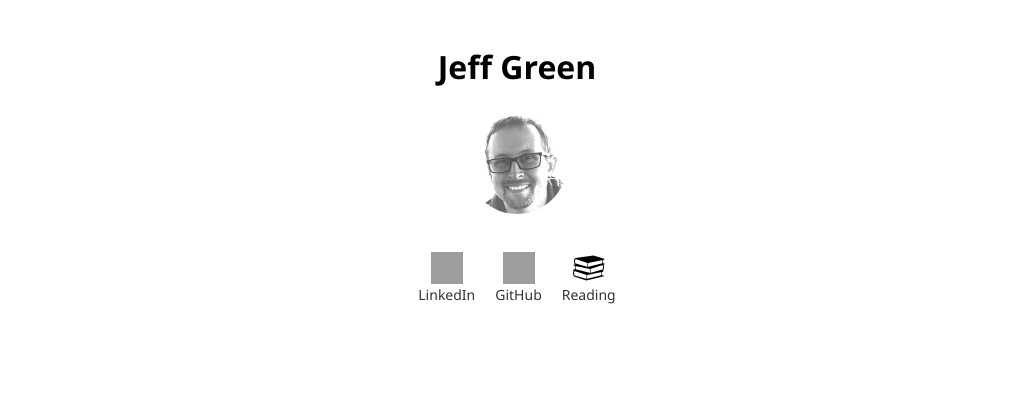
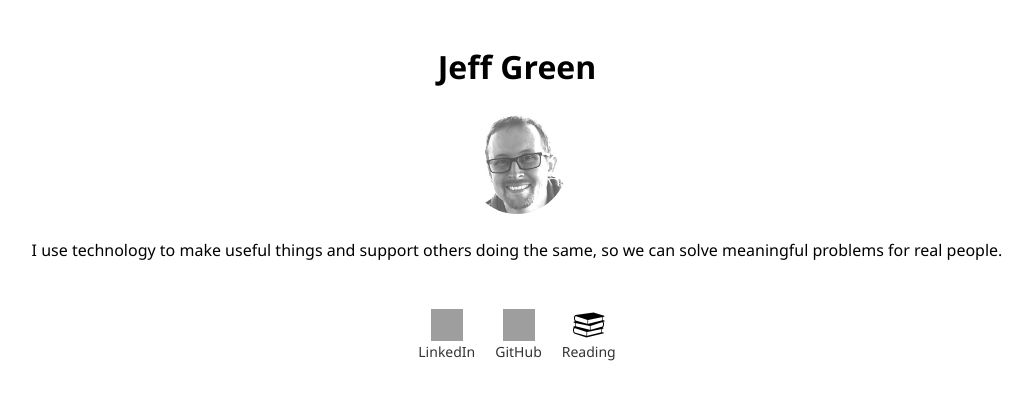
Before and after one commit to jeffgreenca/jeffg, a plain HTML site: page index.html in a window 1280 px wide. Shown: the whole page, without its empty margins (123-1156 px from the left). Drawn offline with Linux system fonts and the light colour scheme; grey boxes are pictures that could not be loaded.

Commit message:
add byline

```diff
--- a/index.html
+++ b/index.html
@@ -10,6 +10,7 @@
   <header>
     <h1>Jeff Green</h1>
     <a href="/"><img src="images/jeffg3.jpg" alt="Headshot of Jeff Green" class="profile-pic"/></a>
+    <p>I use technology to make useful things and support others doing the same, so we can solve meaningful problems for real people.</p>
   </header>
   <main>
     <section class="social-links">
```
